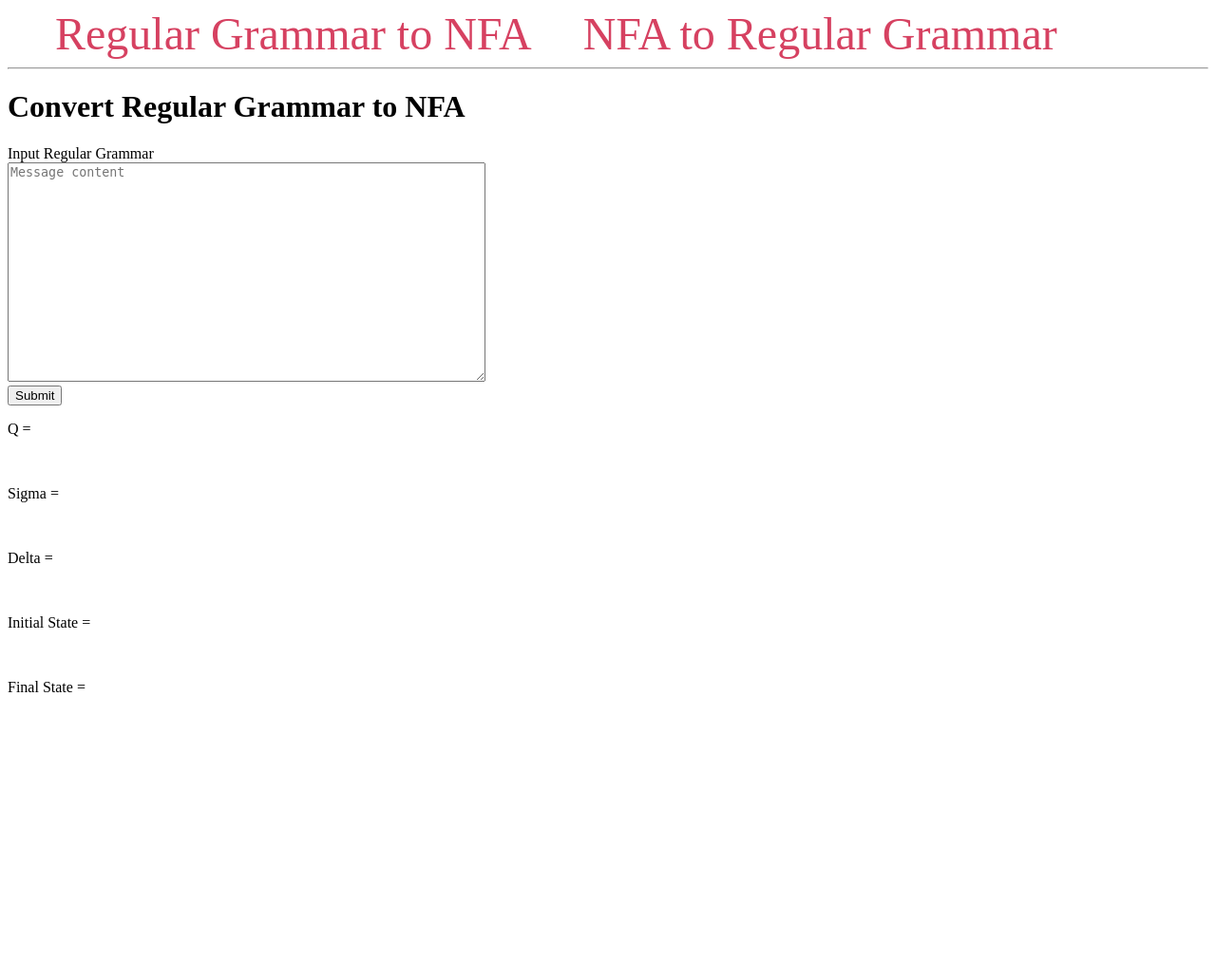
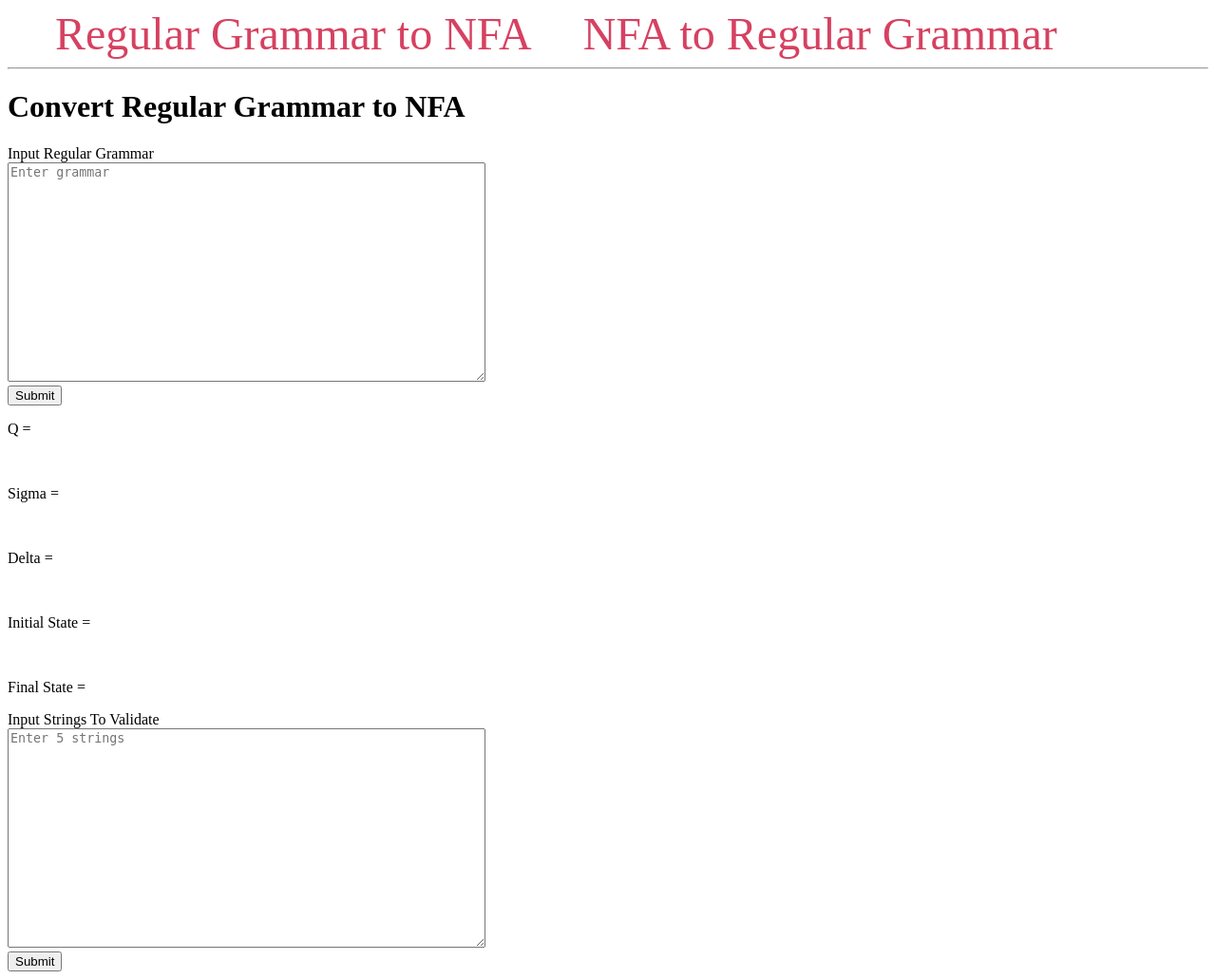
Before and after one commit to haziqfaiz-mmu/computation-flask, a Flask app: page / in a window 1280 px wide. Shown: the whole page at 95% size. Before the commit the page ends 729 px from the top, so only its background shows below. Run offline with Flask 2, Linux system fonts and the light colour scheme.

Commit message:
betulkan nfa to regular

```diff
--- a/NFAtoCFG.py
+++ b/NFAtoCFG.py
@@ -11,8 +11,8 @@ def NFAtoCFG(Q,sigma,delta):
         i=i+1
     #fill in LHS of cfg
     i=0
-    for x in Q:
-        cfg[i]+=(x +" ->")
+    for state in delta:
+        cfg[i]+=(state +" ->")
         i=i+1
 
     #use transition function to fill inn the rest
--- a/app.py
+++ b/app.py
@@ -11,24 +11,20 @@ app.config["SECRET_KEY"] = '48ea7d330380ad0bdc892ccbb2bcaaff3e59ca6b90a2da09'
 
 @app.route('/', methods=('GET', 'POST'))
 def index():
-    if request.method == 'POST':
-        grammar = request.form['content']
-        if not grammar:
-            flash("Grammar is required")
-        else:
-            return redirect(url_for('cfgnfasolution'))
+
 
     return render_template('cfgnfa.html')
 
 @app.route('/cfgnfasolution',methods=('GET','POST'))
 def cfgnfasolution():
-    string = request.form['content']
+    string = request.form['grammar']
     Q = CFGtoNFA.getState(string)
     sigma = CFGtoNFA.getSigma(string,Q)
     initialState = CFGtoNFA.getInitialState(string,Q)
     finalState = CFGtoNFA.getFinalState(string,sigma)
     delta = CFGtoNFA.getDelta(string,Q,sigma)
     return render_template('cfgnfa.html',Q=Q,sigma=sigma, initialState=initialState, finalState=finalState,delta=delta)
+
 
 @app.route('/nfacfg/', methods=('GET', 'POST'))
 def index2():
--- a/templates/base.html
+++ b/templates/base.html
@@ -24,8 +24,11 @@
         <a href="{{ url_for('index2') }}">NFA to Regular Grammar</a>
     </nav>
     <hr>
-    <div class="content">
-        {% block content %} {% endblock %}
+    <div class="grammar">
+        {% block grammar %} {% endblock %}
+    </div>
+    <div class="validate">
+        {% block validate %} {% endblock %}
     </div>
 </body>
 </html>
--- a/templates/cfgnfa.html
+++ b/templates/cfgnfa.html
@@ -1,18 +1,18 @@
 {% extends 'base.html' %}
 
-{% block content %}
+{% block grammar %}
     <h1>{% block title %} Convert Regular Grammar to NFA {% endblock %}</h1>
     <form method="post" action="/cfgnfasolution">
 
 
 
-        <label for="content">Input Regular Grammar</label>
+        <label for="grammar">Input Regular Grammar</label>
         <br>
-        <textarea name="content"
-                  placeholder="Message content"
+        <textarea name="grammar"
+                  placeholder="Enter grammar"
                   rows="15"
                   cols="60"
-                  >{{ request.form['content'] }}</textarea>
+                  >{{ request.form['grammar'] }}</textarea>
         <br>
         <button type="submit">Submit</button>
     </form>
@@ -27,3 +27,21 @@
     <p>Final State = {{finalState}}</p>
 
 {% endblock %}
+
+{% block validate %}
+    <form method="post" action="/cfgnfasolution">
+
+
+
+        <label for="validate">Input Strings To Validate</label>
+        <br>
+        <textarea name="validate"
+                  placeholder="Enter 5 strings"
+                  rows="15"
+                  cols="60"
+                  >{{ request.form['validate'] }}</textarea>
+        <br>
+        <button type="submit">Submit</button>
+    </form>
+
+{% endblock %}
```
Also changed, not shown: templates/create.html (deleted, +0 -23 lines).
